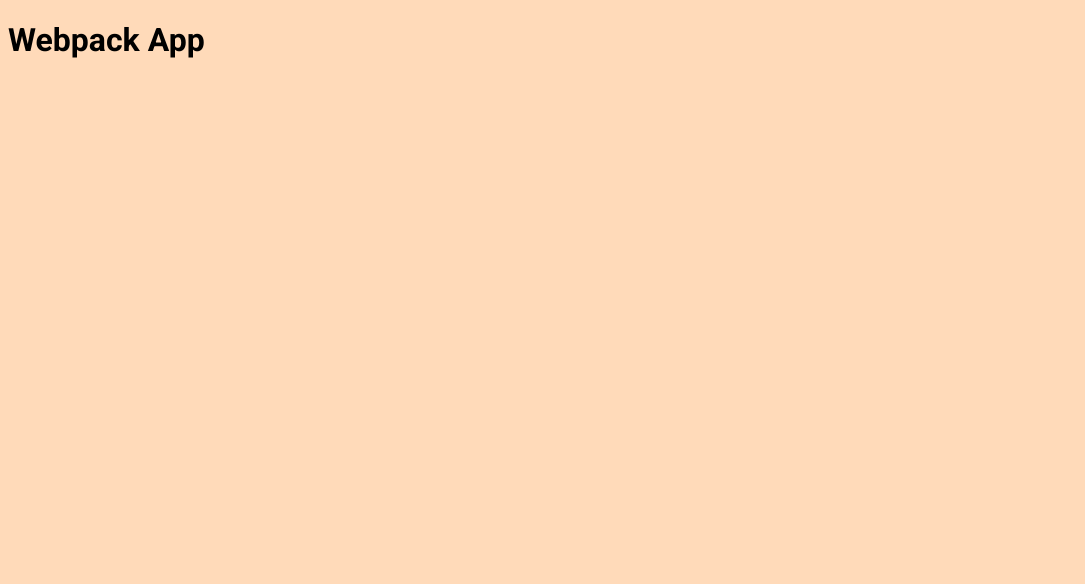
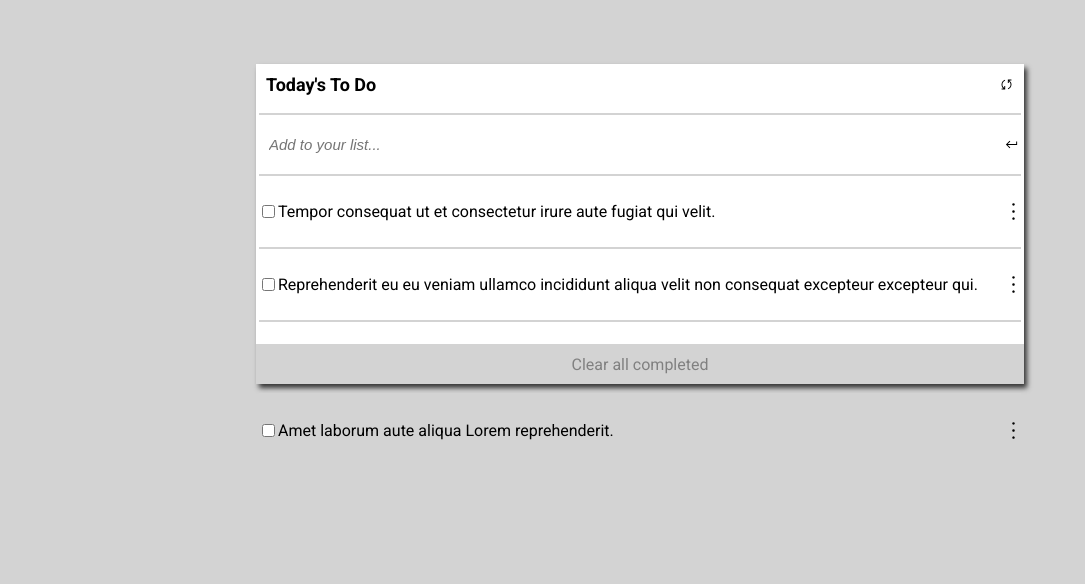
Before and after one commit to WalterOkumu/to-do-list, a website built with webpack: page src/index.html in a window 1280 px wide. Shown: the whole page, without its empty margins (0-1085 px from the left). Built offline with nearby package versions, Linux system fonts and the light colour scheme.

Commit message:
Completed building the to do list structure

```diff
--- /dev/null
+++ b/src/components/renderBottomArea.js
@@ -0,0 +1,14 @@
+const renderBottomArea = () => {
+  const bottomDiv = document.createElement('div');
+  bottomDiv.className = 'bottom-area';
+
+  const bottomText = document.createElement('p');
+  bottomText.className = 'bottom-text';
+  bottomText.innerText = 'Clear all completed';
+
+  bottomDiv.appendChild(bottomText);
+
+  return bottomDiv;
+};
+
+export default renderBottomArea;
--- /dev/null
+++ b/src/components/renderData.js
@@ -0,0 +1,34 @@
+import menuIcon from '../assets/menu.svg';
+
+const renderData = (taskData) => {
+  const taskContainer = document.createElement('ul');
+  taskContainer.className = 'task-list-container';
+
+  taskData.forEach((data) => {
+    const taskListDiv = document.createElement('li');
+    taskListDiv.className = 'task-list';
+
+    const checkBox = document.createElement('input');
+    checkBox.className = 'checkbox';
+    checkBox.type = 'checkbox';
+
+    const task = document.createElement('p');
+    task.className = 'task';
+    task.innerText = data.description;
+
+    const taskIcon = new Image();
+    taskIcon.className = 'task-icon';
+    taskIcon.src = menuIcon;
+
+    taskListDiv.appendChild(checkBox);
+    taskListDiv.appendChild(task);
+    taskListDiv.appendChild(taskIcon);
+
+    taskContainer.appendChild(taskListDiv);
+    taskContainer.appendChild(document.createElement('hr'));
+  });
+
+  return taskContainer;
+};
+
+export default renderData;
--- /dev/null
+++ b/src/components/renderToDoContainer.js
@@ -0,0 +1,48 @@
+import syncIcon from '../assets/sync.svg';
+import returnIcon from '../assets/return.svg';
+import taskData from '../data.json';
+import renderData from './renderData.js';
+import renderBottomArea from './renderBottomArea.js';
+
+const renderToDoContainer = () => {
+  const toDoListContainer = document.getElementsByClassName('to-do-list-container')[0];
+
+  const listHeader = document.createElement('div');
+  listHeader.className = 'list-header';
+
+  const listTitle = document.createElement('div');
+  listTitle.className = 'title';
+  listTitle.innerHTML = 'Today&#39;s To Do';
+
+  const syncImage = new Image();
+  syncImage.src = syncIcon;
+  syncImage.className = 'sync-image';
+
+  const taskContainer = document.createElement('div');
+  taskContainer.className = 'task-container';
+
+  const taskInputBox = document.createElement('input');
+  taskInputBox.className = 'task-input';
+  taskInputBox.type = 'text';
+  taskInputBox.placeholder = 'Add to your list...';
+
+  const returnImage = new Image();
+  returnImage.src = returnIcon;
+  returnImage.className = 'return-icon';
+
+  listHeader.appendChild(listTitle);
+  listHeader.appendChild(syncImage);
+
+  taskContainer.appendChild(taskInputBox);
+  taskContainer.appendChild(returnImage);
+
+  toDoListContainer.appendChild(listHeader);
+  toDoListContainer.appendChild(document.createElement('hr'));
+  toDoListContainer.appendChild(taskContainer);
+  toDoListContainer.appendChild(document.createElement('hr'));
+
+  toDoListContainer.appendChild(renderData(taskData));
+  toDoListContainer.appendChild(renderBottomArea());
+};
+
+export default renderToDoContainer;
--- /dev/null
+++ b/src/data.json
@@ -0,0 +1,22 @@
+[
+  {
+    "index": 0,
+    "description": "Tempor consequat ut et consectetur irure aute fugiat qui velit.",
+    "completed": false
+  },
+  {
+    "index": 1,
+    "description": "Reprehenderit eu eu veniam ullamco incididunt aliqua velit non consequat excepteur excepteur qui.",
+    "completed": false
+  },
+  {
+    "index": 2,
+    "description": "Sint nisi mollit sunt non fugiat.",
+    "completed": false
+  },
+  {
+    "index": 3,
+    "description": "Amet laborum aute aliqua Lorem reprehenderit.",
+    "completed": false
+  }
+]
--- a/src/template.html
+++ b/src/index.html
@@ -4,9 +4,9 @@
   <meta charset="UTF-8">
   <meta http-equiv="X-UA-Compatible" content="IE=edge">
   <meta name="viewport" content="width=device-width, initial-scale=1.0">
-  <title>Webpack App</title>
+  <title>To-Do List App</title>
 </head>
 <body>
-  <h1>Webpack App</h1>
+  <div class="to-do-list-container"></div>
 </body>
 </html>
--- a/src/index.js
+++ b/src/index.js
@@ -1,6 +1,6 @@
-import otherFunction from './otherFunction.js';
-import './styles/main.scss';
+import './styles/styles.scss';
+import renderToDoContainer from './components/renderToDoContainer.js';
 
-otherFunction();
-
-console.log('Webpack Starter--yeah');
+window.onload = () => {
+  renderToDoContainer();
+};
--- a/src/otherFunction.js
+++ /dev/null
@@ -1,5 +0,0 @@
-const otherFunction = () => {
-  console.log('other function');
-};
-
-export default otherFunction;
--- a/src/styles/main.scss
+++ /dev/null
@@ -1,6 +0,0 @@
-@import url('https://fonts.googleapis.com/css2?family=Roboto:ital,wght@0,100;0,300;0,400;0,500;0,700;0,900;1,100;1,300;1,400;1,500;1,700;1,900&display=swap');
-
-body {
-  background-color: peachpuff;
-  font-family: 'Roboto', sans-serif;
-}
--- /dev/null
+++ b/src/styles/styles.scss
@@ -0,0 +1,127 @@
+@import url('https://fonts.googleapis.com/css2?family=Roboto:ital,wght@0,100;0,300;0,400;0,500;0,700;0,900;1,100;1,300;1,400;1,500;1,700;1,900&display=swap');
+
+// $boxShadow: {};
+
+body {
+  background-color: lightgray;
+  font-family: 'Roboto', sans-serif;
+  margin: 0;
+  padding: 0;
+}
+
+ul,
+li {
+  margin: 0;
+  padding: 0;
+  list-style: none;
+}
+
+.to-do-list-container {
+  background-color: white;
+  position: relative;
+  height: 40vh;
+  margin-left: 20%;
+  margin-right: 20%;
+  margin-top: 5%;
+  margin-bottom: 10%;
+  box-shadow: 3px 4px 5px 0 rgba(0, 0, 0, 0.75);
+  -webkit-box-shadow: 3px 4px 5px 0 rgba(0, 0, 0, 0.75);
+  -moz-box-shadow: 3px 4px 5px 0 rgba(0, 0, 0, 0.75);
+  border: none;
+
+  .list-header {
+    display: flex;
+    justify-content: space-between;
+    align-items: center;
+    padding: 10px;
+
+    .title {
+      font-weight: bold;
+      font-size: 18px;
+    }
+
+    .sync-image {
+      width: 15px;
+      height: 15px;
+    }
+  }
+
+  hr {
+    border: 0.5px solid lightgray;
+    width: 99%;
+  }
+
+  .task-container {
+    display: flex;
+    justify-content: space-between;
+    align-items: center;
+    padding: 5px;
+
+    .task-input {
+      font-style: italic;
+      font-size: 15px;
+      padding: 8px;
+      border: none;
+      width: 100%;
+      background-color: transparent;
+      resize: none;
+      outline: none;
+    }
+
+    .return-icon {
+      width: 15px;
+      height: 15px;
+    }
+  }
+
+  .task-list-container {
+    display: flex;
+    flex-direction: column;
+    width: 100%;
+    height: 100%;
+    padding-bottom: 10%;
+
+    .task-list {
+      display: flex;
+      flex-direction: row;
+      align-items: center;
+      width: 100%;
+      justify-content: space-between;
+      padding: 2px;
+
+      .task {
+        text-align: left;
+        flex: 1;
+        padding-right: 5px;
+      }
+
+      .task-icon {
+        width: 25px;
+        height: 25px;
+
+        &:hover {
+          cursor: move;
+        }
+      }
+    }
+  }
+
+  .bottom-area {
+    cursor: pointer;
+    background-color: lightgray;
+    height: 40px;
+    display: flex;
+    justify-content: center;
+    align-items: center;
+    position: absolute;
+    bottom: 0;
+    left: 0;
+    right: 0;
+    width: 100%;
+
+    .bottom-text {
+      text-align: center;
+      color: gray;
+    }
+  }
+}
--- a/webpack.config.js
+++ b/webpack.config.js
@@ -49,7 +49,7 @@ module.exports = {
     new HtmlWebpackPlugin({
       title: 'Webpack App',
       filename: 'index.html',
-      template: 'src/template.html',
+      template: 'src/index.html',
     }),
   ],
 };
```
